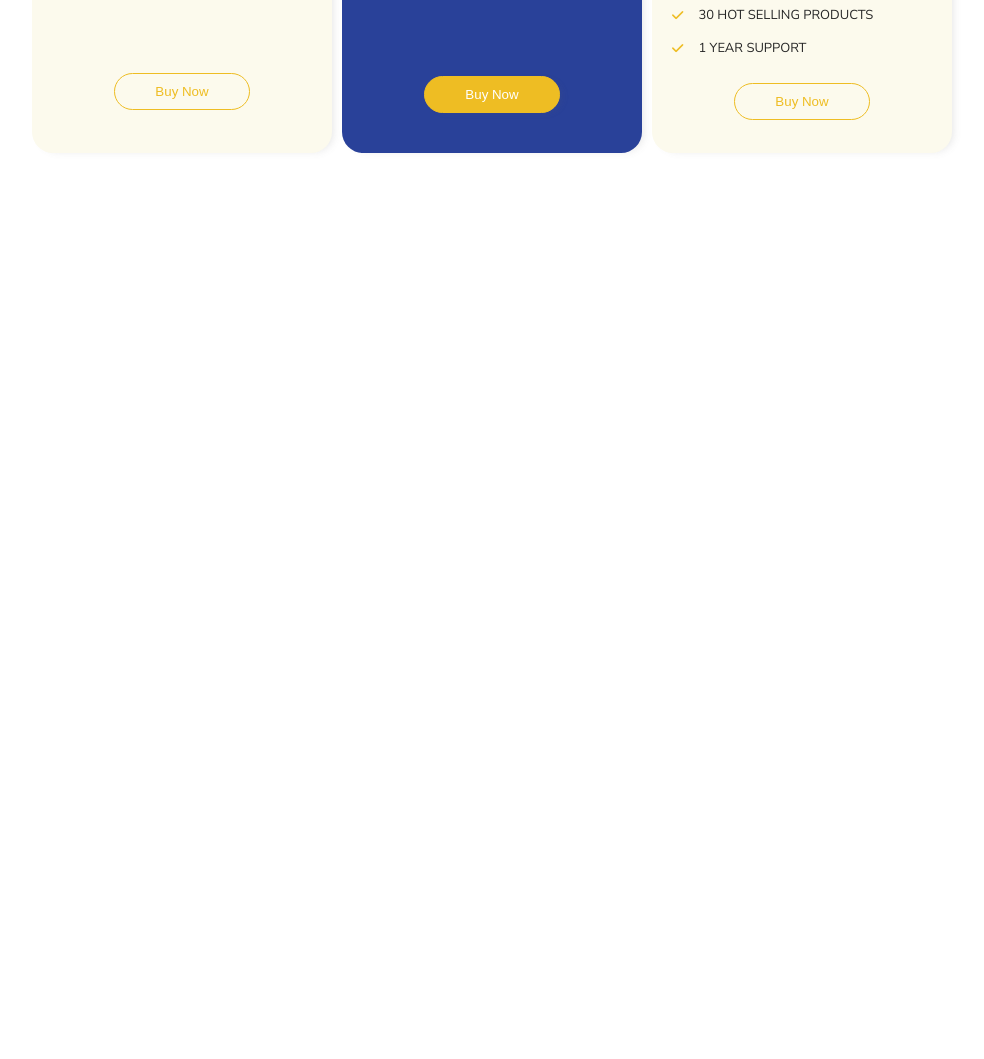
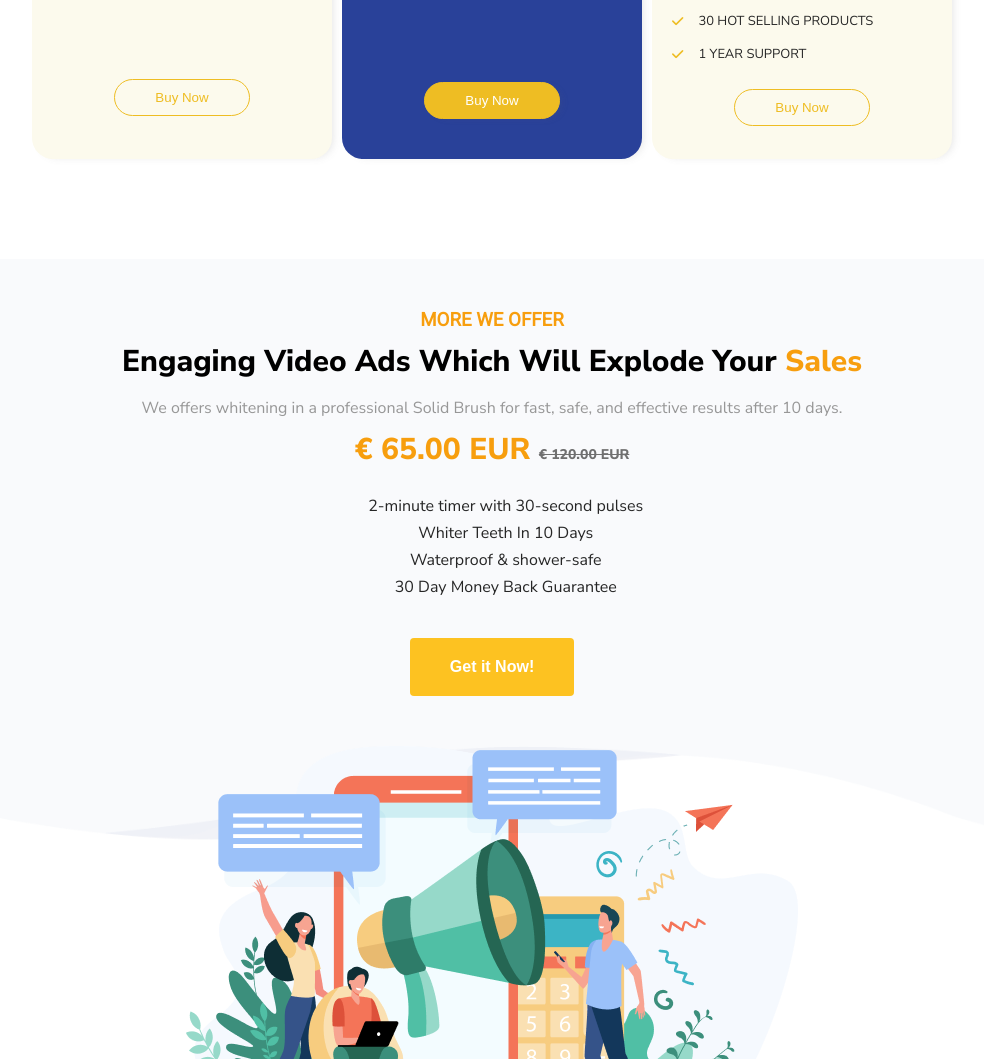
Before and after one commit to belloemmanuel/Deltify---Responsive-Agency-Landing-Page, a plain HTML site: page index.html in a window 1280 px wide. Shown: the part 3091-4150 px from the top of the page, without its empty margins (148-1132 px from the left). Before the commit the page ends 3294 px from the top, so only its background shows below. Drawn offline with Linux system fonts and the light colour scheme.

Commit message:
changes made

```diff
--- a/css/deltify.css
+++ b/css/deltify.css
@@ -216,13 +216,14 @@ span {
 }
 
 .shopify-container-texts {
-  padding: 50px 100px 0px 0px;
+  padding: 50px 70px 0px 0px;
   width: 40%;
 }
 
 .shopify-container-texts h2 {
   font-size: 30px;
   margin: 10px 0px 10px 0px;
+  font-family: 'Nunito Sans', sans-serif;
 }
 .shopify-container-texts p {
   color: #979797;
@@ -288,7 +289,6 @@ body
 
 .packages-cards {
   display: flex;
-  /* flex-direction: row; */
   justify-content: center;
   padding-bottom: 50px;
 }
@@ -491,6 +491,88 @@ body
 
 /*-----------------packages-container end---------------*/
 
+/*-----------------offer-container starts---------------*/
+
+.offer-container {
+  background-image: url(/images/Banner3.png);
+  background-repeat: no-repeat;
+  background-position: center;
+  background-size: cover;
+  width: 100%;
+  height: 600px;
+  margin-top: 50px;
+}
+
+.offer-container-contents {
+  display: flex;
+  justify-content: center;
+  margin-left: 150px;
+  margin-right: 150px;
+  max-width: 100%;
+  height: auto;
+  padding-top: 50px;
+  flex-wrap: wrap;
+}
+
+.offer-container-contents img {
+  max-width: 100%;
+  height: 100%;
+}
+
+.offer-container-texts {
+  padding: 50px 100px 0px 0px;
+  width: 40%;
+}
+
+.offer-container-texts h2 {
+  font-size: 30px;
+  margin: 10px 0px 10px 0px;
+  font-family: 'Nunito Sans', sans-serif;
+}
+.offer-container-texts p {
+  color: #979797;
+  margin-top: 15px;
+}
+
+.offer-container-list {
+  display: flex;
+  margin-top: 20px;
+  flex-wrap: wrap;
+}
+
+.offer-list-item {
+  display: flex;
+}
+
+.offer-list-item p {
+  color: #262626;
+  margin-top: 5px;
+}
+
+.offer-list-item i {
+  color: #eebd23;
+  margin-right: 15px;
+  margin-top: 8px;
+}
+
+.offer-contents-btn {
+  border-radius: 4px;
+  padding: 20px 40px 20px 40px;
+  color: white;
+  background-color: #fdc221;
+  border: none;
+  font-size: 16px;
+  margin-top: 40px;
+}
+
+strike {
+  font-size: 14px;
+  color: #707070;
+  display: absolute;
+}
+
+/*-----------------offer-container end---------------*/
+
 /*--------------------media query sarts---------------*/
 
 @media screen and (max-width: 1500px) {
@@ -613,4 +695,39 @@ body
   .packages-container-card3 {
     height: auto;
   }
+
+  .offer-container-contents {
+    padding: 50px;
+    padding-top: 50px;
+    margin: 0px;
+    text-align: center;
+  }
+
+  .offer-container-texts {
+    padding: 0px;
+    width: 100%;
+  }
+
+  .offer-container-contents img {
+    max-width: 100%;
+    height: 100%;
+    margin-top: 50px;
+  }
+
+  .offer-container-list {
+    display: flex;
+    justify-content: center;
+  }
+
+  .offer-list-items {
+    display: flex;
+    flex-direction: column;
+    justify-content: center;
+    align-items: center;
+  }
+
+  .rogue-list {
+    margin-left: 150px;
+    border: 1px solid red;
+  }
 }
--- a/index.html
+++ b/index.html
@@ -297,6 +297,51 @@
         </div>
       </div>
     </div>
+    <div class="offer-container">
+      <div class="offer-container-contents">
+        <div class="offer-container-texts">
+          <h3><span>MORE WE OFFER</span></h3>
+          <h2>
+            <strong
+              >Engaging Video Ads Which Will Explode Your
+              <span>Sales</span></strong
+            >
+          </h2>
+          <p class="offer-container-texts-p">
+            We offers whitening in a professional Solid Brush for
+            fast, safe, and effective results after 10 days.
+          </p>
+          <h2>
+            <strong><span>€ 65.00 EUR</span></strong>
+            <strike>€ 120.00 EUR</strike>
+          </h2>
+          <div class="offer-container-list">
+            <div class="offer-list-items">
+              <div class="offer-list-item">
+                <i class="fa-light fa-book"></i>
+                <p>2-minute timer with 30-second pulses</p>
+              </div>
+              <div class="offer-list-item">
+                <i class="fa-light fa-book"></i>
+                <p>Whiter Teeth In 10 Days</p>
+              </div>
+              <div class="offer-list-item">
+                <i class="fa-light fa-book"></i>
+                <p>Waterproof & shower-safe</p>
+              </div>
+              <div class="offer-list-item">
+                <i class="fa-light fa-book"></i>
+                <p>30 Day Money Back Guarantee</p>
+              </div>
+            </div>
+          </div>
+          <button class="offer-contents-btn">
+            <strong>Get it Now!</strong>
+          </button>
+        </div>
+        <img src="/images/offer-img.png" />
+      </div>
+    </div>
   </body>
   <script src="deltify.js"></script>
 </html>
```
Also changed, not shown: images/Banner3.png (added), images/offer-img.png (added).
